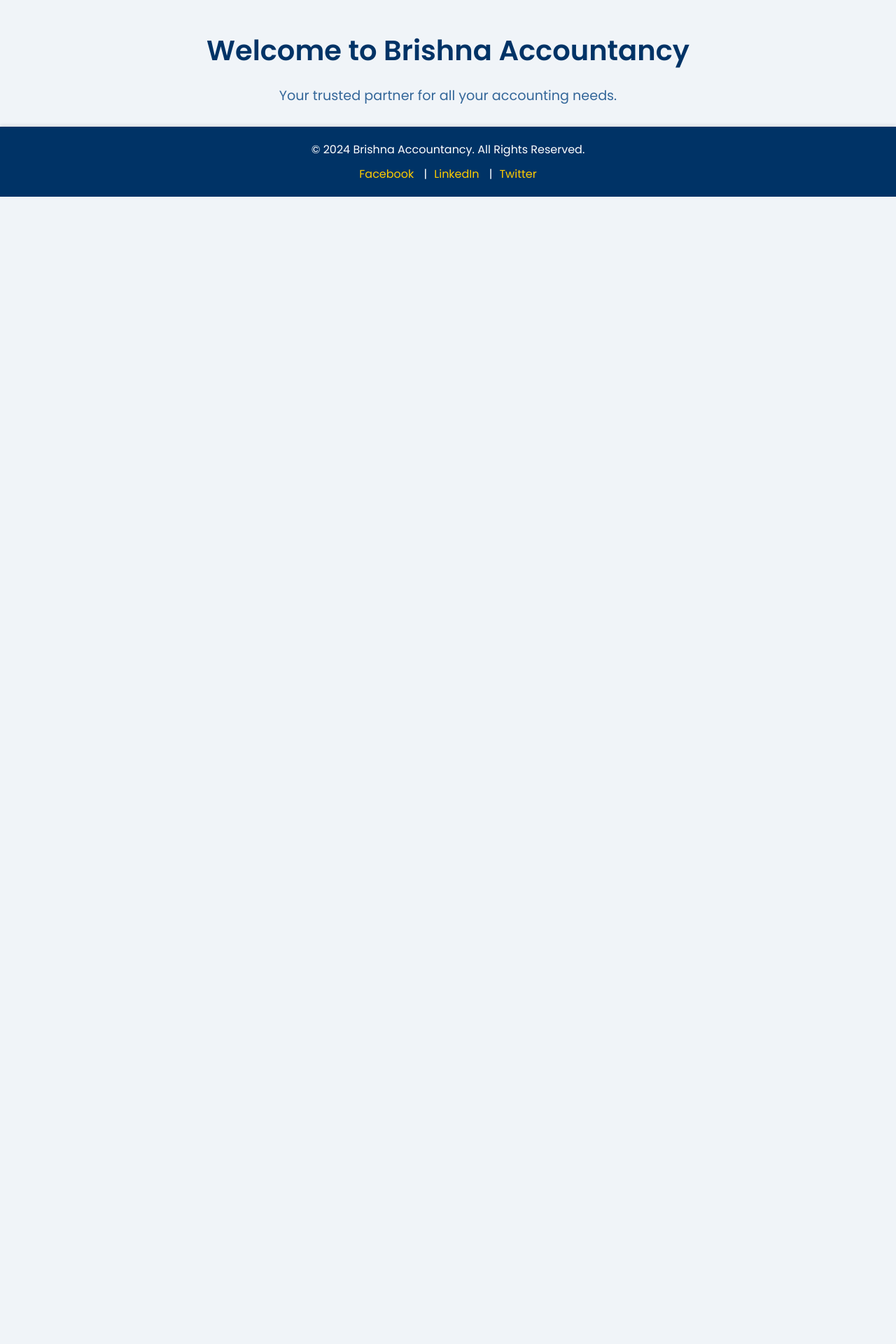
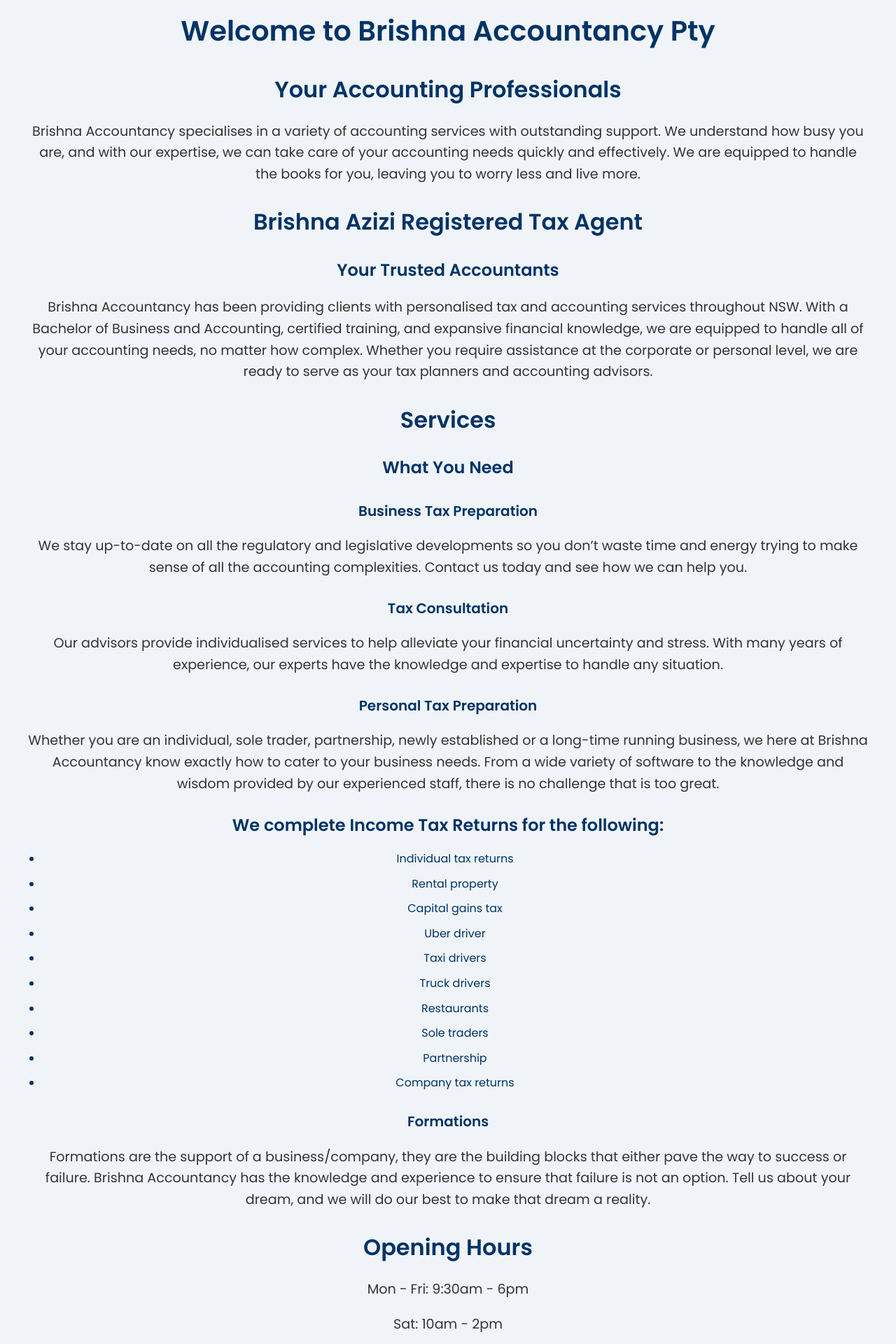
Before and after one commit to Abhyj1t/Brishna-Accountancy-, a React (Create React App) app in the folder frontend/: page / in a window 1280 px wide. Shown: the part 200-2120 px from the top of the page at 70% size. Before the commit the page ends 800 px from the top, so only its background shows below. Built offline with nearby package versions, Linux system fonts and the light colour scheme.

Commit message:
Added content to home page

```diff
--- a/frontend/src/components/Home.css
+++ b/frontend/src/components/Home.css
@@ -1,43 +1,111 @@
-/* src/components/Home.css */
-
+/* Home Page Styling */
 .home-container {
-  text-align: center;
-  margin-top: 50px;
+  padding: 20px;
+  max-width: 1200px;
+  margin: 0 auto;
+  font-family: 'Poppins', sans-serif;
+  line-height: 1.6;
 }
 
 .home-container h1 {
-  font-family: 'Poppins', sans-serif;
-  font-weight: 600;
   font-size: 2.5rem;
+  color: #003366;
+  margin-bottom: 20px;
+  text-align: center;
+}
+
+.home-container h2 {
+  font-size: 2rem;
+  color: #003366;
+  margin-bottom: 15px;
+}
+
+.home-container h3 {
+  font-size: 1.5rem;
+  color: #003366;
+  margin-bottom: 15px;
+}
+
+.home-container h4 {
+  font-size: 1.25rem;
+  color: #003366;
+  margin-bottom: 15px;
+}
+
+.home-container p {
+  color: #333;
+  margin-bottom: 15px;
+}
+
+.home-container ul {
+  list-style-type: disc;
+  padding-left: 20px;
+  margin-bottom: 20px;
+}
+
+.home-container li {
+  margin-bottom: 10px;
   color: #003366;
 }
 
-.home-container p {
-  font-family: 'Poppins', sans-serif;
-  font-weight: 400;
-  font-size: 1.2rem;
-  color: #336699;
+.home-container a {
+  color: #003366;
+  text-decoration: underline;
+  cursor: pointer;
 }
 
-.button-group {
-  margin-top: 30px;
-  display: flex;
-  justify-content: center;
-  gap: 20px;
+.home-container a:hover {
+  color: #00509e;
+  text-decoration: none;
 }
 
-.home-button {
-  background-color: #e8e51a;
-  color: white;
-  padding: 15px 30px;
+.home-container .services-list {
+  margin-top: 20px;
+}
+
+.home-container .services-list li {
+  font-size: 1rem;
+  margin-bottom: 8px;
+}
+
+.home-container .opening-hours {
+  font-weight: bold;
+}
+
+.home-container .mission {
+  margin-top: 40px;
+  padding: 20px;
+  background-color: #f0f4f8;
+  border-radius: 8px;
+  box-shadow: 0 4px 8px rgba(0, 0, 0, 0.1);
+}
+
+.home-container .mission h2 {
+  margin-bottom: 20px;
+  color: #003366;
+}
+
+.home-container .mission p {
+  margin-bottom: 10px;
+  color: #555;
+}
+
+.home-container .get-in-touch {
+  margin-top: 30px;
+  text-align: center;
+}
+
+.home-container .get-in-touch a {
+  display: inline-block;
+  padding: 10px 20px;
+  background-color: #003366;
+  color: #fff;
   border-radius: 5px;
   text-decoration: none;
-  font-weight: 600;
-  font-family: 'Poppins', sans-serif;
-  transition: background-color 0.3s ease, box-shadow 0.3s ease;
+  font-weight: bold;
+  transition: background-color 0.3s ease;
 }
 
-.home-button:hover {
-  background-color: #0c56d0;
-  box-shadow: 0 4px 8px rgba(0, 0, 0, 0.2);
+.home-container .get-in-touch a:hover {
+  background-color: #00509e;
 }
--- a/frontend/src/components/Home.js
+++ b/frontend/src/components/Home.js
@@ -1,12 +1,90 @@
-// src/components/Home.js
 import React from 'react';
 import './Home.css';
 
 const Home = () => {
   return (
     <div className="home-container">
-      <h1>Welcome to Brishna Accountancy</h1>
-      <p>Your trusted partner for all your accounting needs.</p>
+      <h1>Welcome to Brishna Accountancy Pty</h1>
+      <h2>Your Accounting Professionals</h2>
+
+      <p>
+        Brishna Accountancy specialises in a variety of accounting services with outstanding support.
+        We understand how busy you are, and with our expertise, we can take care of your accounting needs quickly and effectively.
+        We are equipped to handle the books for you, leaving you to worry less and live more.
+      </p>
+
+      <h2>Brishna Azizi Registered Tax Agent</h2>
+      <h3>Your Trusted Accountants</h3>
+      <p>
+        Brishna Accountancy has been providing clients with personalised tax and accounting services throughout NSW.
+        With a Bachelor of Business and Accounting, certified training, and expansive financial knowledge,
+        we are equipped to handle all of your accounting needs, no matter how complex.
+        Whether you require assistance at the corporate or personal level, we are ready to serve as your tax planners and accounting advisors.
+      </p>
+
+      <h2>Services</h2>
+      <h3>What You Need</h3>
+      <h4>Business Tax Preparation</h4>
+      <p>
+        We stay up-to-date on all the regulatory and legislative developments so you don’t waste time and energy trying to make sense of all the accounting complexities.
+        Contact us today and see how we can help you.
+      </p>
+
+      <h4>Tax Consultation</h4>
+      <p>
+        Our advisors provide individualised services to help alleviate your financial uncertainty and stress.
+        With many years of experience, our experts have the knowledge and expertise to handle any situation.
+      </p>
+
+      <h4>Personal Tax Preparation</h4>
+      <p>
+        Whether you are an individual, sole trader, partnership, newly established or a long-time running business,
+        we here at Brishna Accountancy know exactly how to cater to your business needs.
+        From a wide variety of software to the knowledge and wisdom provided by our experienced staff, there is no challenge that is too great.
+      </p>
+
+      <h3>We complete Income Tax Returns for the following:</h3>
+      <ul>
+        <li>Individual tax returns</li>
+        <li>Rental property</li>
+        <li>Capital gains tax</li>
+        <li>Uber driver</li>
+        <li>Taxi drivers</li>
+        <li>Truck drivers</li>
+        <li>Restaurants</li>
+        <li>Sole traders</li>
+        <li>Partnership</li>
+        <li>Company tax returns</li>
+      </ul>
+
+      <h4>Formations</h4>
+      <p>
+        Formations are the support of a business/company, they are the building blocks that either pave the way to success or failure.
+        Brishna Accountancy has the knowledge and experience to ensure that failure is not an option.
+        Tell us about your dream, and we will do our best to make that dream a reality.
+      </p>
+
+      <h2>Opening Hours</h2>
+      <p>Mon - Fri: 9:30am - 6pm</p>
+      <p>Sat: 10am - 2pm</p>
+
+      <h2>The Business Mission</h2>
+      <p>
+        At Brishna Accountancy, we believe in providing accounting services that you can trust.
+        The happiness and satisfaction of our clients is our number one priority.
+        Our team of accountants is committed to performing their services with integrity, excellence, and professionalism.
+        This philosophy underlines our approach to serving each and every one of our valued clients.
+      </p>
+
+      <h2>How We Got Here</h2>
+      <p>
+        Brishna Accountancy has been providing accounting services to NSW.
+        We offer certified financial management for a variety of business and personal needs,
+        and are available to handle all of the questions and concerns you may have.
+        Take the burden of dealing with expenses and taxes off your shoulders.
+        Working with us will allow you to focus on what matters most.
+        Contact us to see how you can benefit from our excellent services today.
+      </p>
     </div>
   );
 };
```
